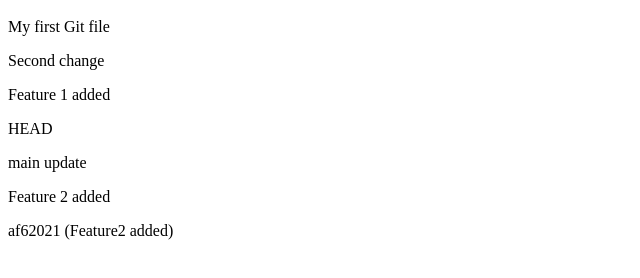
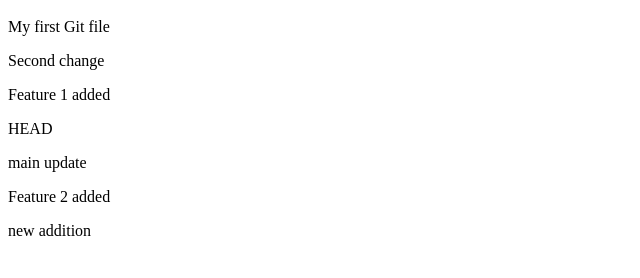
Before and after one commit to AnsariSuzin/devops-lab, a plain HTML site: page index.html in a window 1280 px wide. Shown: the part 48-326 px from the top of the page, without its empty margins (0-640 px from the left). Drawn offline with Linux system fonts and the light colour scheme.

Commit message:
new addition

```diff
--- a/index.html
+++ b/index.html
@@ -7,5 +7,5 @@
 <p> main update</p>
 
 <p> Feature 2 added </p>
-af62021 (Feature2 added)
+<p> new addition</p>
 </html>
```
